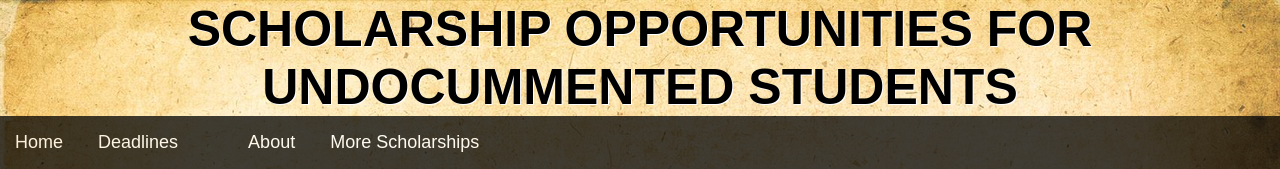
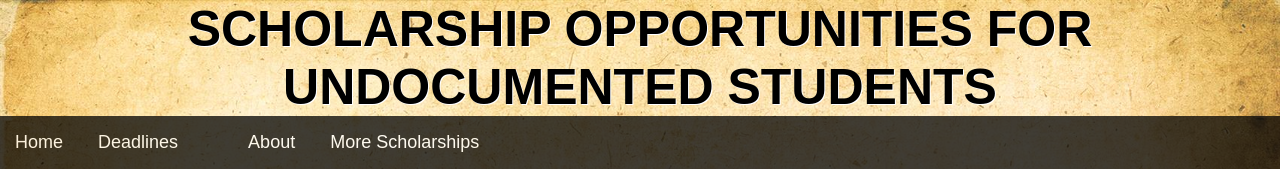
Before and after one commit to squido4/Website_Project, a plain HTML site: page index.html in a window 1280 px wide. Shown: the top 169 px of the page. Drawn offline with Linux system fonts and the light colour scheme.

Commit message:
fixed typo and renamed home to default index.html

```diff
--- a/Home.html
+++ b/index.html
@@ -11,7 +11,7 @@
 
         <div class="title">
 
-        Scholarship Opportunities for Undocummented Students
+        Scholarship Opportunities for Undocumented Students
 
     </div>
 <div id="nav">
```
